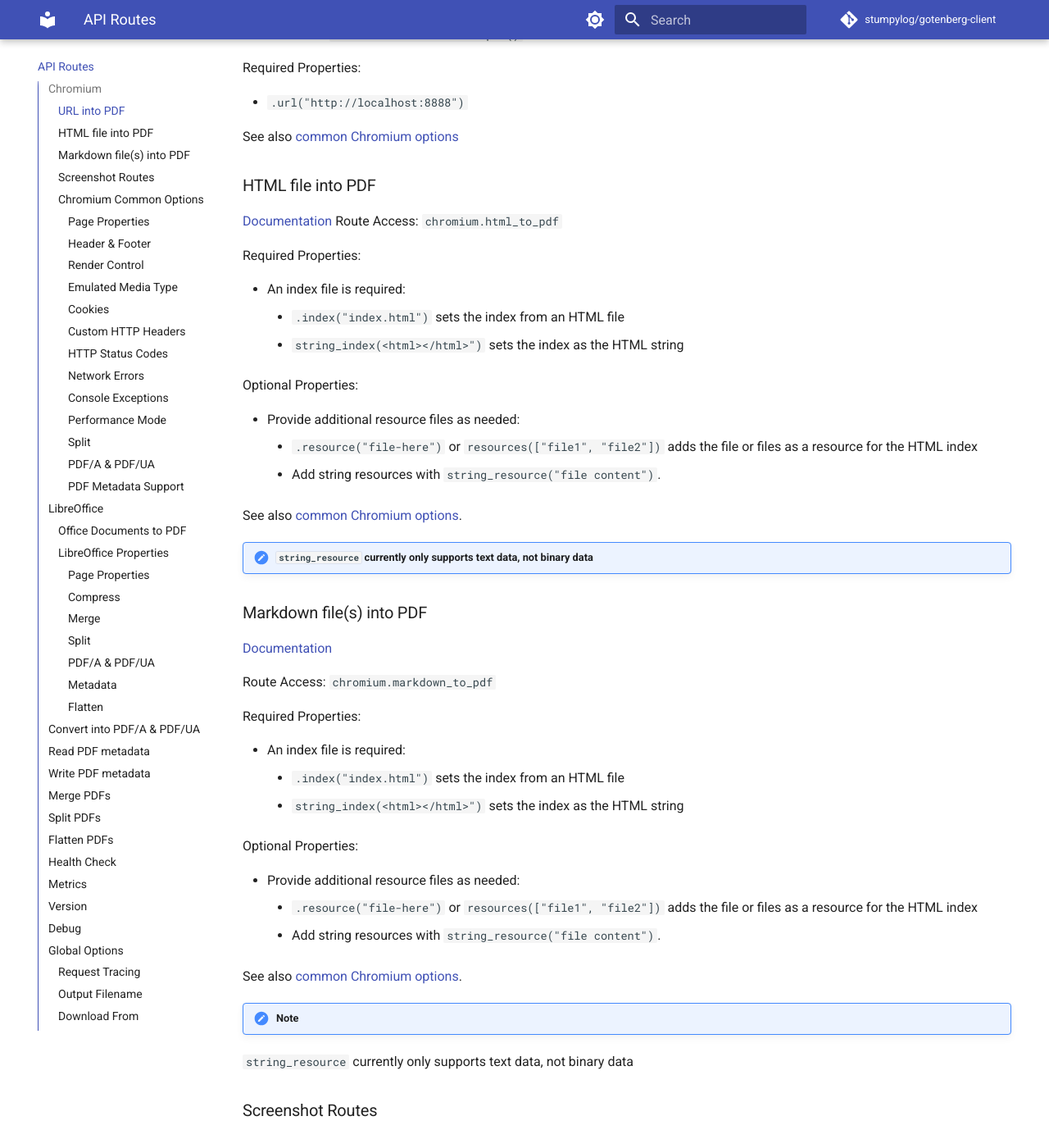
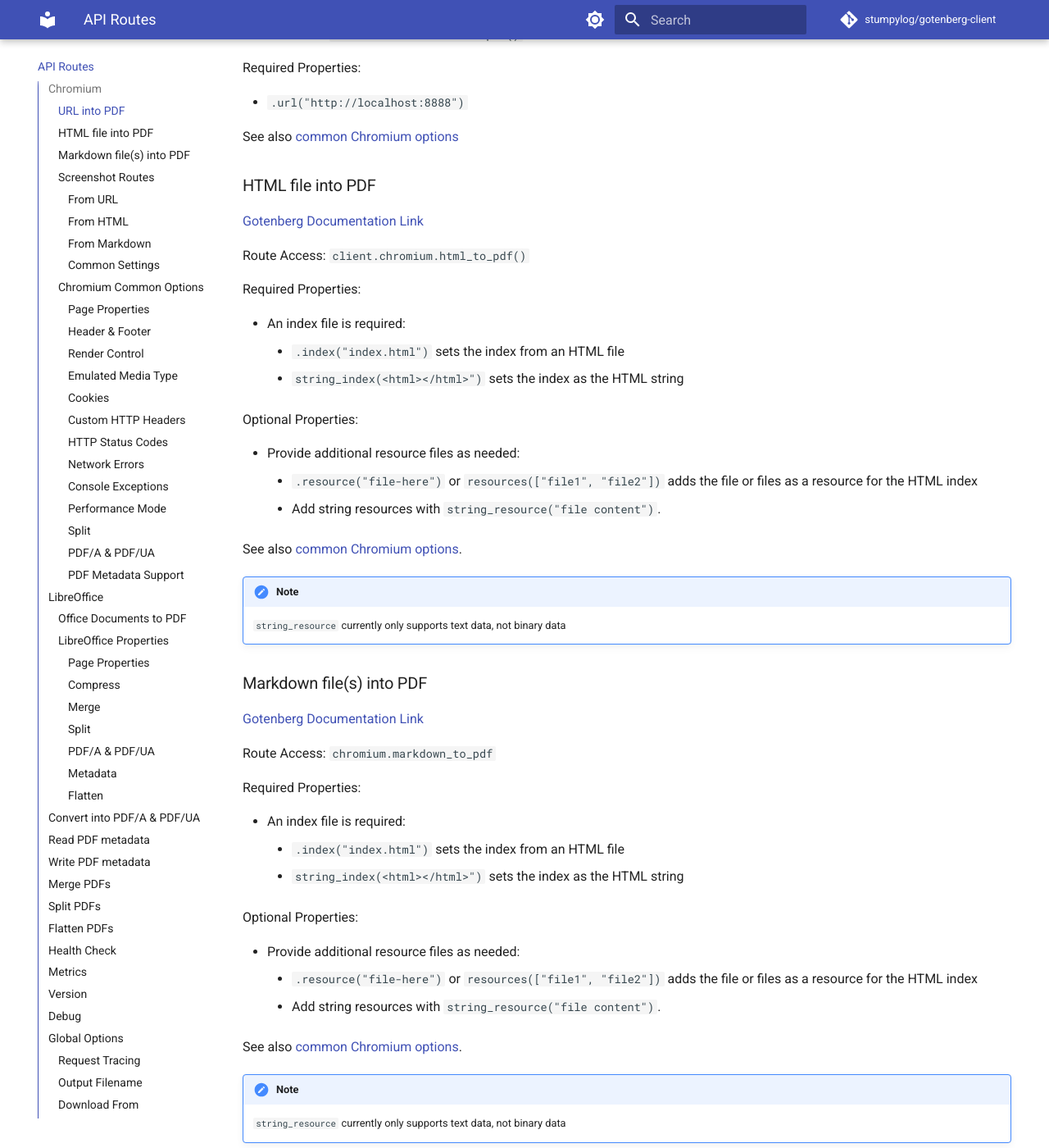
Before and after one commit to stumpylog/gotenberg-client, an MkDocs documentation site: the page built from docs/routes.md, in a window 1280 px wide and 1400 px high, scrolled down 395 px. Shown: the whole window at 82% size. Built offline with MkDocs 1.6.1 and Material for MkDocs 9.7.7, drawn with Linux system fonts in a browser that asks for light colours; comment, search, counter and statistics services are not loaded; the version menu is left out; some of the changed text lies outside the part shown.

Commit message:
Still more work

```diff
--- a/docs/routes.md
+++ b/docs/routes.md
@@ -19,8 +19,9 @@
 
 ### HTML file into PDF
 
-[Documentation](https://gotenberg.dev/docs/routes#html-file-into-pdf-route) Route
-Access: `chromium.html_to_pdf`
+[Gotenberg Documentation Link](https://gotenberg.dev/docs/routes#html-file-into-pdf-route)
+
+Route Access: `client.chromium.html_to_pdf()`
 
 Required Properties:
 
@@ -37,11 +38,13 @@
 
 See also [common Chromium options](#chromium-common-options).
 
-!!! note "`string_resource` currently only supports text data, not binary data"
+!!! note
+
+    `string_resource` currently only supports text data, not binary data
 
 ### Markdown file(s) into PDF
 
-[Documentation](https://gotenberg.dev/docs/routes#markdown-files-into-pdf-route)
+[Gotenberg Documentation Link](https://gotenberg.dev/docs/routes#markdown-files-into-pdf-route)
 
 Route Access: `chromium.markdown_to_pdf`
 
@@ -61,9 +64,18 @@
 See also [common Chromium options](#chromium-common-options).
 
 !!! note
-`string_resource` currently only supports text data, not binary data
+
+    `string_resource` currently only supports text data, not binary data
 
 ### Screenshot Routes
+
+#### From URL
+
+#### From HTML
+
+#### From Markdown
+
+#### Common Settings
 
 ### Chromium Common Options
 
```
